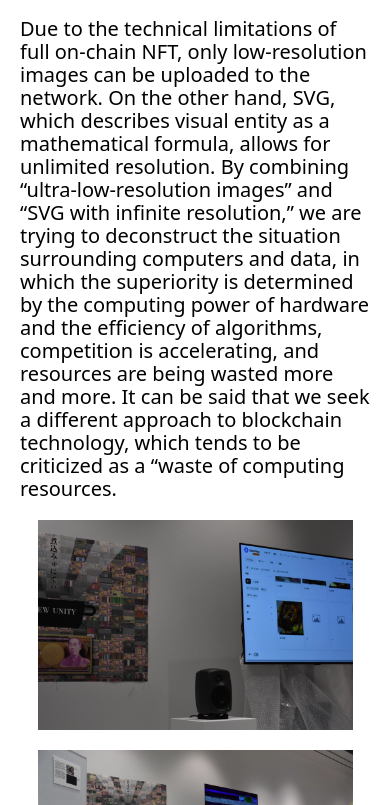
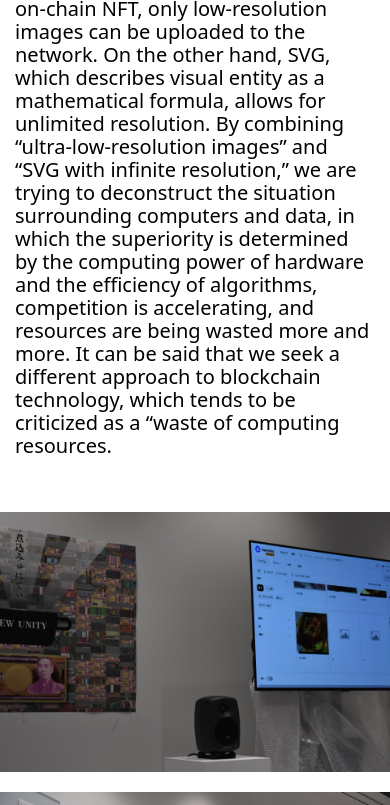
Before and after one commit to torahappy/Prophyan, a plain HTML site: page happy/index.html in a window 390 px wide. Shown: the part 1195-2000 px from the top of the page. Drawn offline with Linux system fonts and the light colour scheme; a web font is replaced by a local one.

Commit message:
happy: fix UI for smartphone

```diff
--- a/happy/css.new.css
+++ b/happy/css.new.css
@@ -456,3 +456,15 @@ code {
     width: 40vw;
   }
 }
+
+@media (max-width: 799px) {
+  html, body {
+    padding: 0;
+  }
+  img {
+    width: 100vw;
+  }
+  .caption {
+    padding: 15px;
+  }
+}
```
